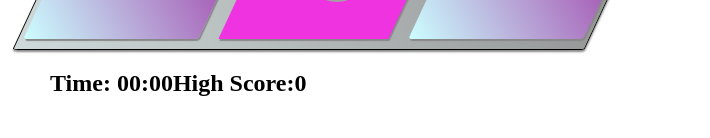
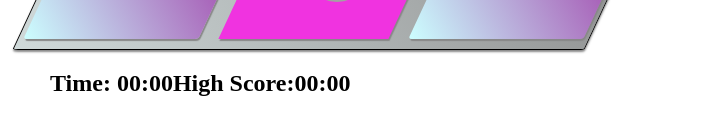
Before and after one commit to tylerfurgalack/Button-App, a React (Create React App) app: page / in a window 1280 px wide. Shown: the part 162-300 px from the top of the page, without its empty margins (0-710 px from the left). Built offline with nearby package versions, Linux system fonts and the light colour scheme.

Commit message:
High score displays second/miliseconds, set target values back to 31

```diff
--- a/src/components/Timer.js
+++ b/src/components/Timer.js
@@ -6,7 +6,7 @@ const Timer = (props) => {
   const [highScore, setHighScore] = useState(0);
   useEffect(() => {
     if (
-      props.count === 5 &&
+      props.count === 31 &&
       (time < highScore || highScore === 0) &&
       time !== 0
     ) {
@@ -21,7 +21,7 @@ const Timer = (props) => {
       interval = setInterval(() => {
         setTime((prevTime) => prevTime + 10);
       }, 10);
-    } else if (props.count === 5) {
+    } else if (props.count === 31) {
       clearInterval(interval);
     }
   }, [props.showBosalmak, props.count]);
@@ -32,7 +32,8 @@ const Timer = (props) => {
         Time: <span>{("0" + Math.floor((time / 1000) % 60)).slice(-2)}</span>:
         <span>{("0" + ((time / 10) % 100)).slice(-2)}</span>
       </h2>
-      <h2>High Score:{highScore} </h2>
+      <h2>High Score:<span>{("0" + Math.floor((highScore / 1000) % 60)).slice(-2)}</span>:
+        <span>{("0" + ((highScore / 10) % 100)).slice(-2)}</span> </h2>
     </div>
   );
 };
--- a/src/components/button.js
+++ b/src/components/button.js
@@ -7,7 +7,7 @@ const Button = () => {
   const [count, setCount] = useState(0);
   const [showBosalmak, setShowBosalmak] = useState(false);
   useEffect(() => {
-    if (count === 5) {
+    if (count === 31) {
       setTimeout(() => {
         setShowBosalmak(true);
         setTimeout(() => {
@@ -18,7 +18,7 @@ const Button = () => {
     }
   }, [count, setCount, setShowBosalmak]);
   const className = useMemo(() => {
-    if (count >= 5) {
+    if (count >= 31) {
       return "wordCountContainer flash";
     } else {
       return "wordCountContainer";
@@ -35,7 +35,7 @@ const Button = () => {
           <button
             className="button"
             onClick={() => setCount(count + 1)}
-            disabled={count >= 5}
+            disabled={count >= 31}
           >
             Keep Clicking
           </button>
```
